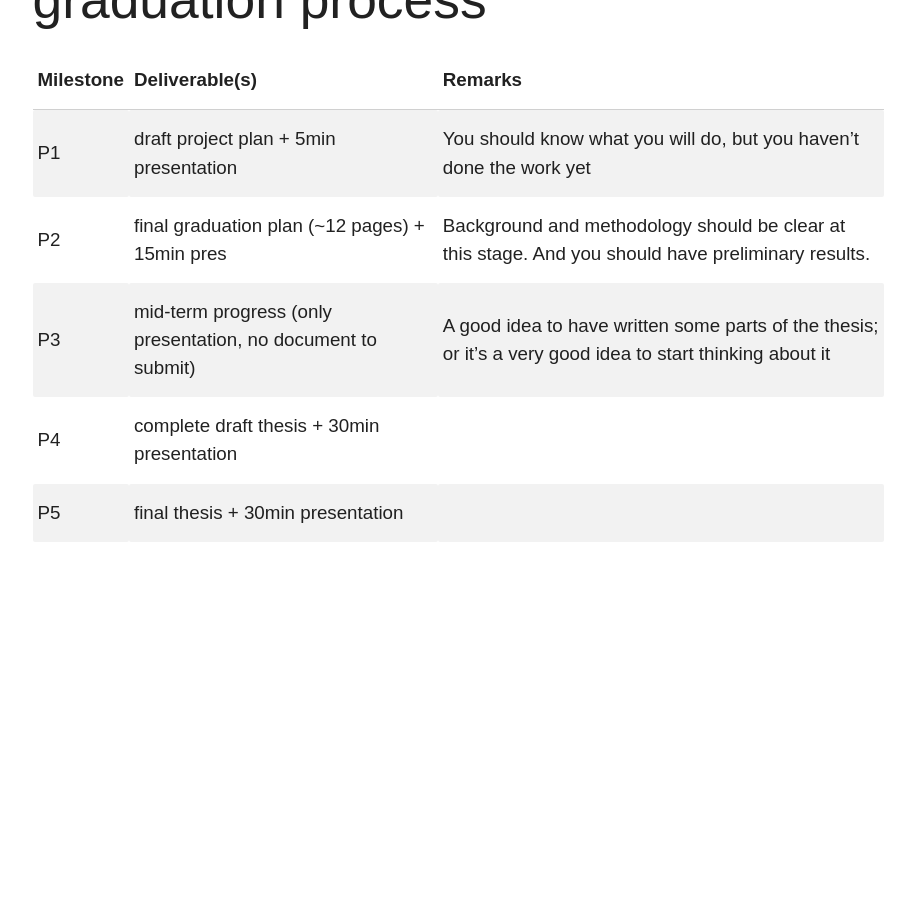
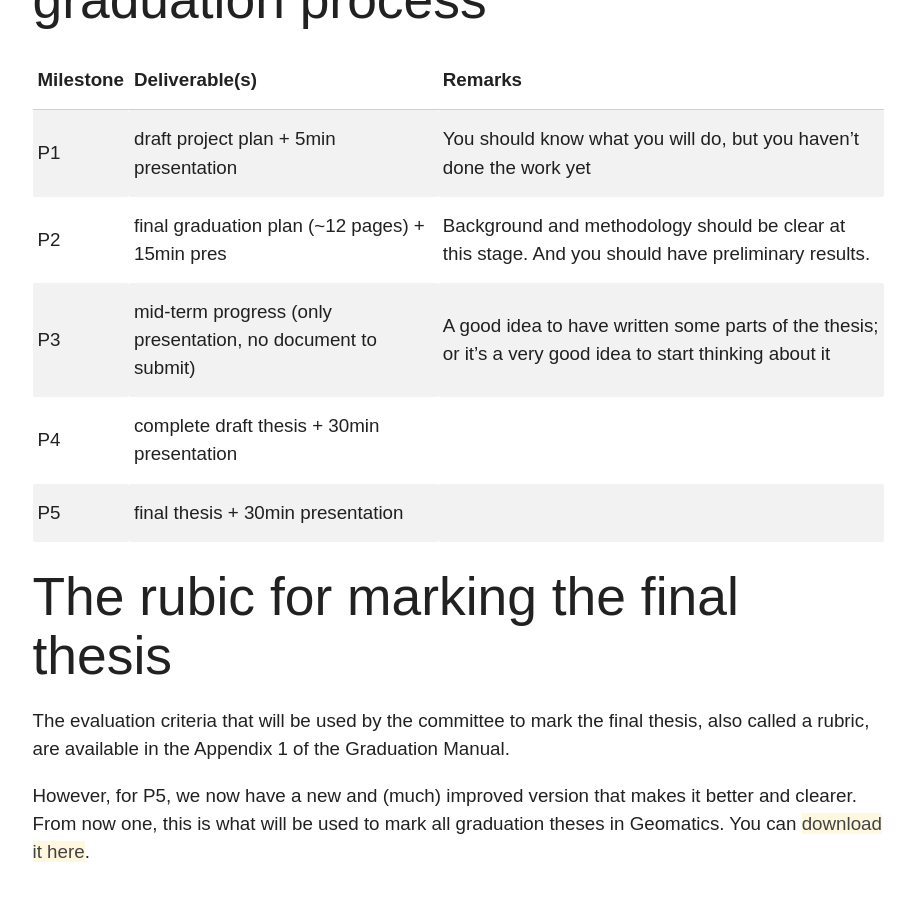
Before and after one commit to tudelft3d/geo2020, a Jekyll site: the page built from rules/index.md, in a window 1280 px wide and 900 px high, scrolled down 600 px. Shown: the whole window, without its empty margins (182-1097 px from the left). Built offline with Jekyll 4.4.1, drawn with Linux system fonts in a browser that asks for light colours; nearby versions of some CDN libraries; before the commit the page ends 1157 px from its top, so only the background shows below that.

Commit message:
rubric is available

```diff
--- a/rules/index.md
+++ b/rules/index.md
@@ -26,3 +26,12 @@ Even if it takes you 2 years to complete, the rules that applied when you starte
   | P4        | complete draft thesis + 30min presentation |  |
   | P5        | final thesis + 30min presentation |  |
   {: class="striped"}
+
+
+## The rubic for marking the final thesis
+
+The evaluation criteria that will be used by the committee to mark the final thesis, also called a rubric, are available in the Appendix 1 of the Graduation Manual.
+
+However, for P5, we now have a new and (much) improved version that makes it better and clearer.
+From now one, this is what will be used to mark all graduation theses in Geomatics.
+You can [download it here](Rubric_Geomatics_2017-04-12.xlsx).
```
Also changed, not shown: _posts/2017-04-12-rubric.md (added, +13 -0 lines), 1 other file.
